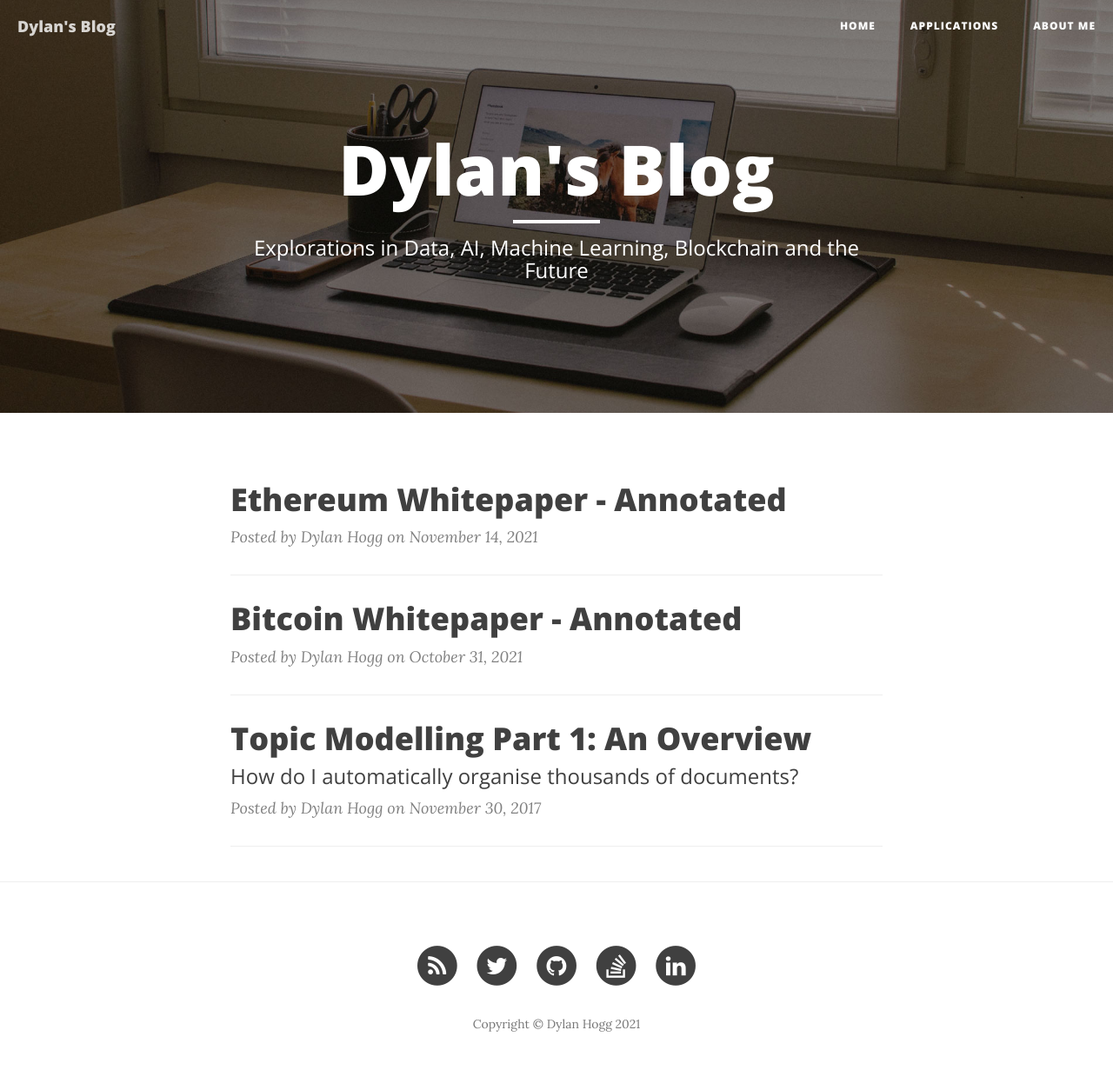
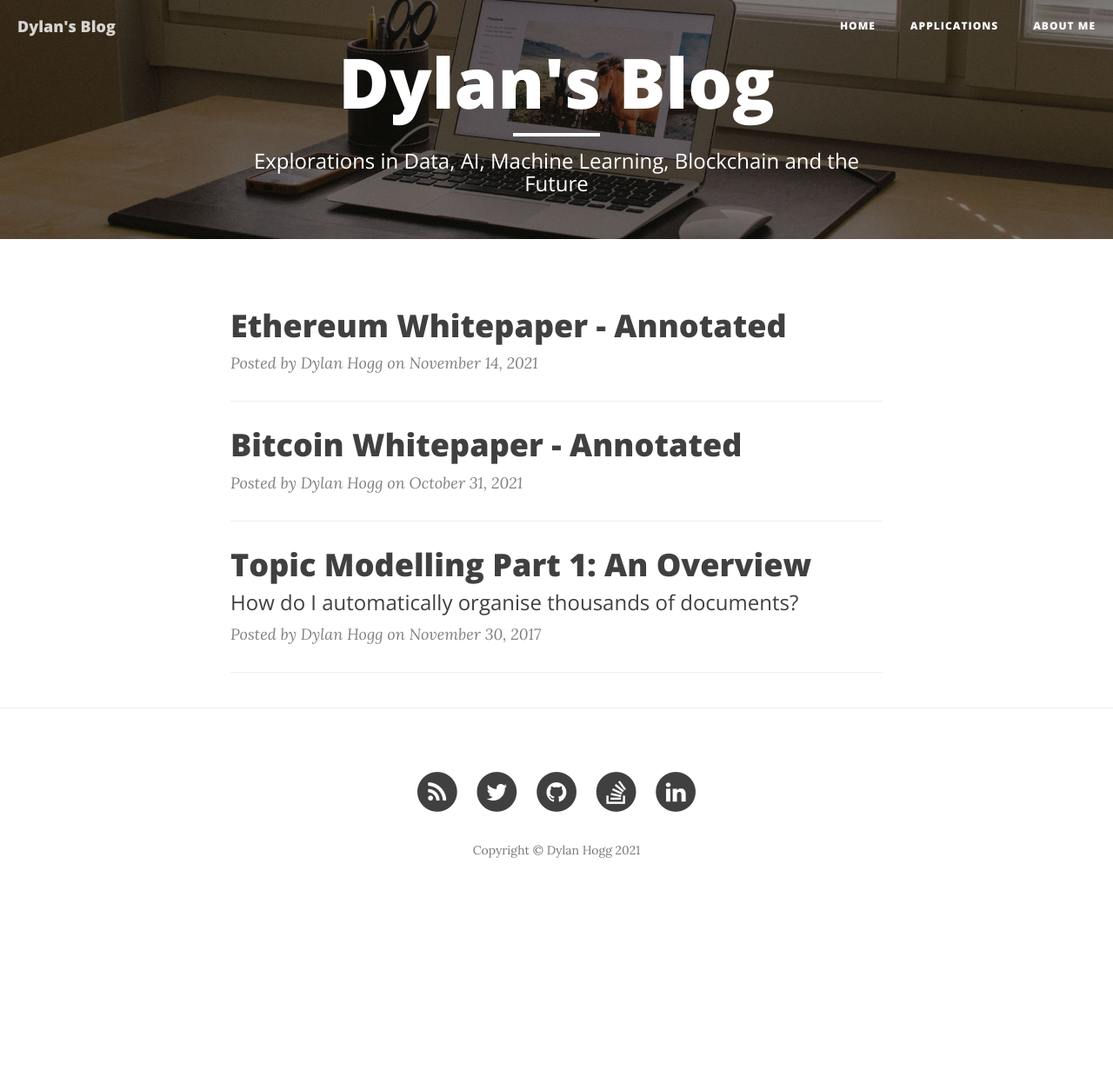
Before and after one commit to dylanhogg/dylanhogg.github.io, a Jekyll site: the page built from index.html, in a window 1280 px wide. Shown: the whole page at 87% size. Built offline with Jekyll 4.4.1, drawn with Linux system fonts in a browser that asks for light colours; nearby versions of some CDN libraries; the list of posts is cut into pages by our own code; after the commit the page ends 1054 px from its top, so only the background shows below that.

Commit message:
Reduce header image size.

```diff
--- a/css/clean-blog.css
+++ b/css/clean-blog.css
@@ -148,14 +148,14 @@ hr.small {
 .intro-header .site-heading,
 .intro-header .post-heading,
 .intro-header .page-heading {
-  padding: 100px 0 50px;
+  padding: 50px 0 50px;
   color: white;
 }
 @media only screen and (min-width: 768px) {
   .intro-header .site-heading,
   .intro-header .post-heading,
   .intro-header .page-heading {
-    padding: 150px 0;
+    padding: 50px 0;
   }
 }
 .intro-header .site-heading,
--- a/less/clean-blog.less
+++ b/less/clean-blog.less
@@ -168,10 +168,10 @@ hr.small {
 	.site-heading,
 	.post-heading,
 	.page-heading {
-		padding: 100px 0 50px;
+		padding: 50px 0 50px;
 		color: white;
 		@media only screen and (min-width: 768px) {
-			padding: 150px 0;
+			padding: 50px 0;
 		}
 	}
 	.site-heading,
```
Also changed, not shown: 1 other file.
